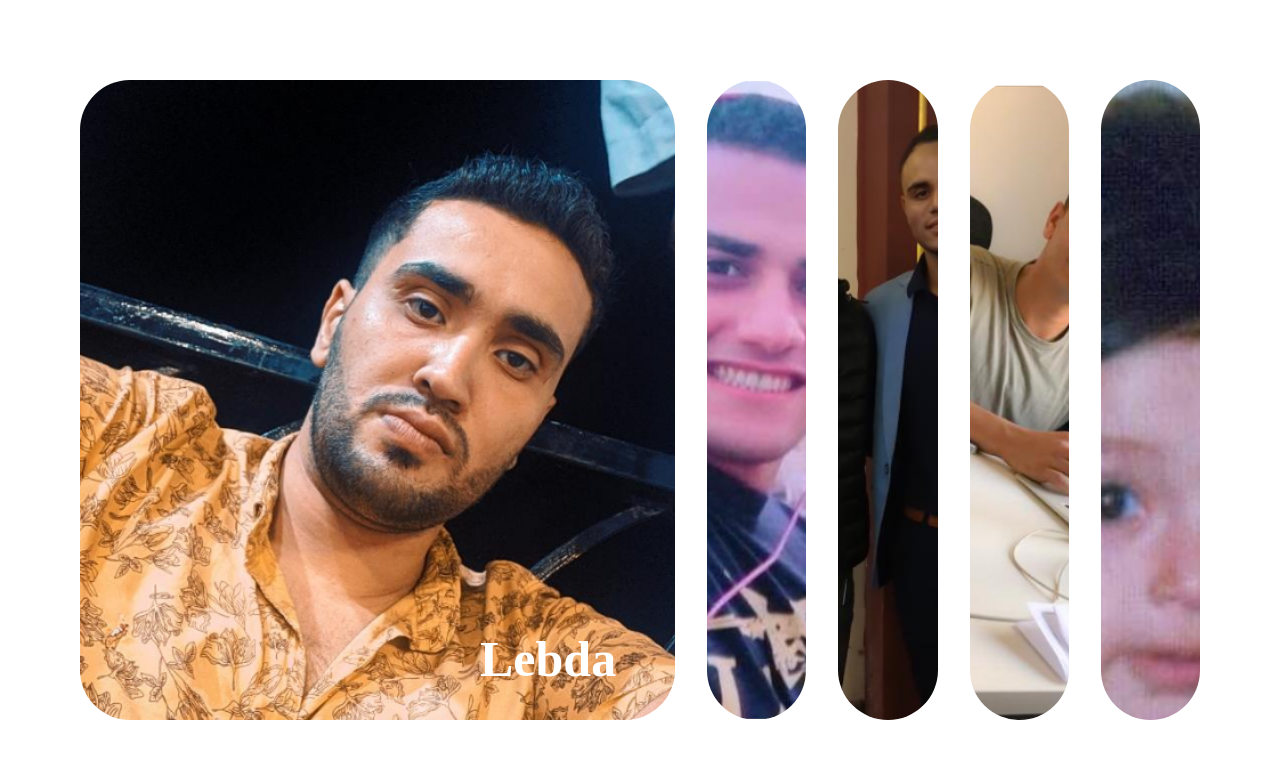
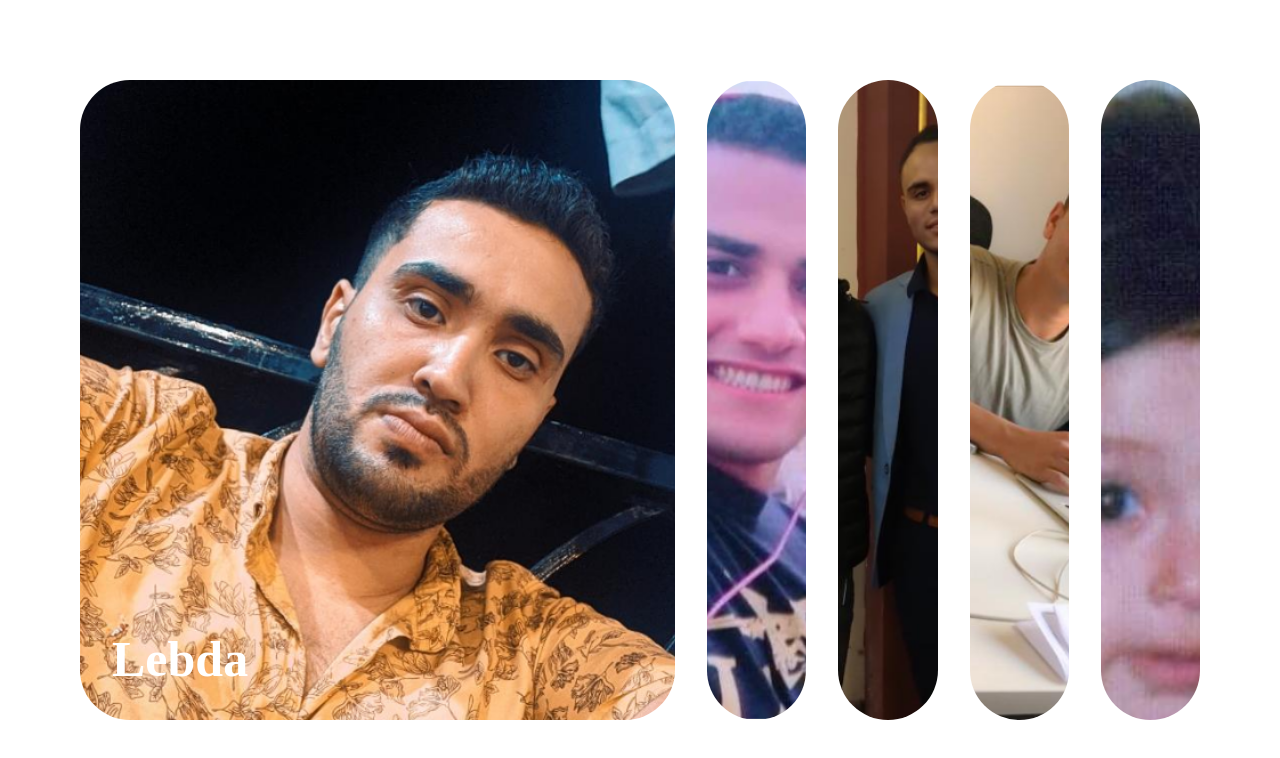
Before and after one commit to Mahmoudsaadlebda1997/ExpandingCards-Template, a plain HTML site: page index.html in a window 1280 px wide. Drawn offline with Linux system fonts and the light colour scheme.

Commit message:
Fixing Project files

```diff
--- a/css/style.css
+++ b/css/style.css
@@ -41,8 +41,7 @@ width: 90vw;
 }
 .panel.panel.active h3 {
     opacity: 1;
-    position: absolute;
-    left: 25rem;
+
     font-size: 50px;
 }
 @media (max-width:480px) {
```
